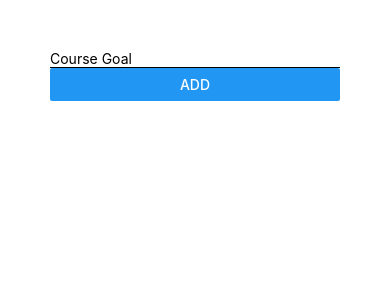
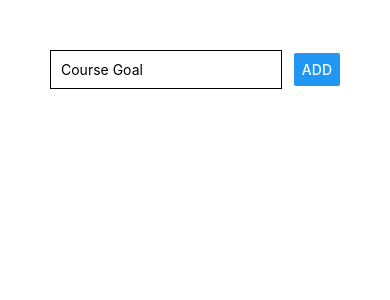
Before and after one commit to nitin1259/react-native-app, a React Native app: screen / in a window 390 px wide. Shown: the top 300 px of the page. Built offline with nearby package versions, Linux system fonts and the light colour scheme.

Commit message:
aligning element by flex box css

```diff
--- a/App.js
+++ b/App.js
@@ -8,14 +8,24 @@ export default function App() {
   );
   return (
     <View style={{ padding: 50 }}>
-      <View>
+      <View
+        style={{
+          flexDirection: "row",
+          justifyContent: "space-between",
+          alignItems: "center",
+        }}
+      >
         <TextInput
           placeholder="Course Goal"
-          style={{ borderBottomColor: "black", borderBottomWidth: 1 }}
+          style={{
+            borderColor: "black",
+            borderWidth: 1,
+            padding: 10,
+            width: "80%",
+          }}
         />
         <Button title="ADD" />
       </View>
-      <View></View>
     </View>
   );
 }
```
